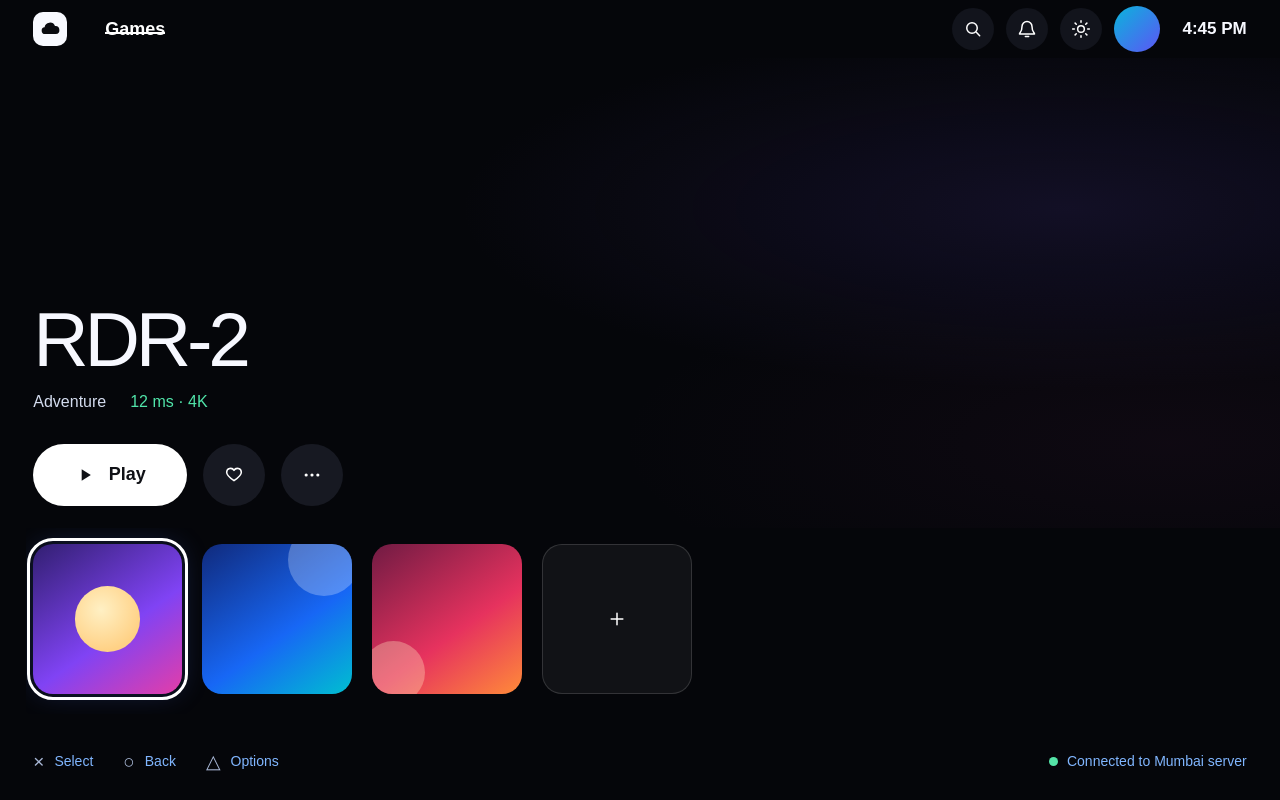
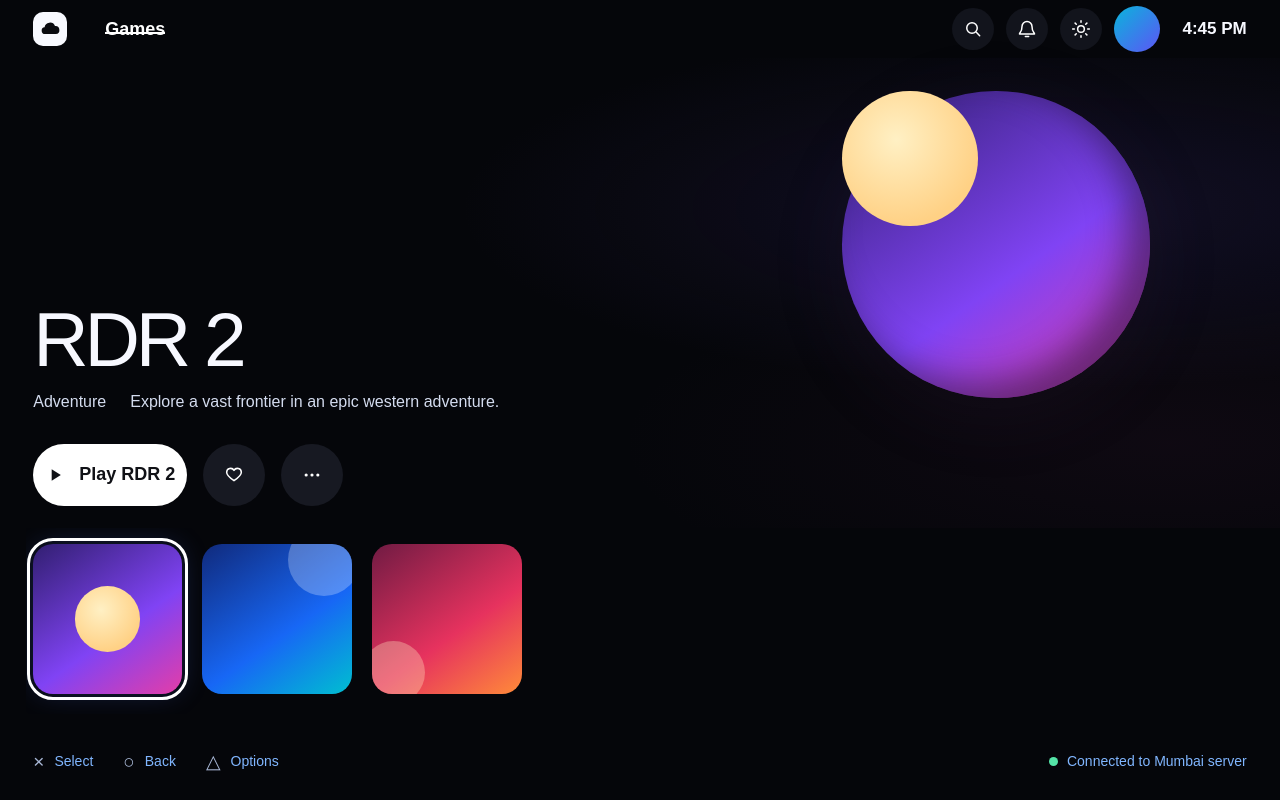
Before and after one commit to ojaswane/CloudGame_client, a Next.js app in the folder frontend/: page / in a window 1280 px wide. Built offline with nearby package versions, Linux system fonts and the light colour scheme.

Commit message:
feat: enhance game data structure and update game selection logic in the game hub

```diff
--- a/frontend/app/games.ts
+++ b/frontend/app/games.ts
@@ -1,7 +1,25 @@
 const games = [
-    { name: "RDR-2", className: "game-art--neon", shape: "orb", type: "Adventure" },
-    { name: "Marvel Spiderman ", className: "game-art--blue", shape: "moon", type: "Action" },
-    { name: "GTAV", className: "game-art--red", shape: "glow", type: "Action" },
+    {
+        name: "RDR 2",
+        className: "game-art--neon",
+        shape: "orb",
+        type: "Adventure",
+        description: "Explore a vast frontier in an epic western adventure.",
+    },
+    {
+        name: "Marvel's Spider-Man",
+        className: "game-art--blue",
+        shape: "moon",
+        type: "Action",
+        description: "Swing through the city and take on its toughest foes.",
+    },
+    {
+        name: "GTA V",
+        className: "game-art--red",
+        shape: "glow",
+        type: "Action",
+        description: "Dive into a sprawling crime story across Los Santos.",
+    },
 ];
 
 export default games;
--- a/frontend/app/page.tsx
+++ b/frontend/app/page.tsx
@@ -1,3 +1,6 @@
+"use client";
+
+import { useState } from "react";
 import games from "./games";
 import LocalClock from "./local-clock";
 
@@ -15,6 +18,9 @@ function Icon({ name }: { name: "cloud" | "search" | "bell" | "sun" | "play" | "
 }
 
 export default function Home() {
+  const [selectedGameIndex, setSelectedGameIndex] = useState(0);
+  const selectedGame = games[selectedGameIndex];
+
   return (
     <main className="game-hub">
       <header className="topbar">
@@ -33,28 +39,35 @@ export default function Home() {
 
       <section className="featured-game" id="games" aria-labelledby="featured-title">
         <div className="feature-copy">
-          <h1 id="featured-title">{games[0].name}</h1>
+          <h1 id="featured-title">{selectedGame.name}</h1>
           <div className="game-meta">
-            {/* replace this with actual game metadata */}
-            <span>{games[0].type}</span><span className="connection-speed">12 ms · 4K</span>
+            <span>{selectedGame.type}</span>
+            <span>{selectedGame.description}</span>
           </div>
           <div className="feature-actions">
-            <button className="play-button"><Icon name="play" /><span>Play</span></button>
-            <button className="round-button" aria-label={`Add ${games[0].name} to favorites`}><Icon name="heart" /></button>
+            <button className="play-button"><Icon name="play" /><span>Play {selectedGame.name}</span></button>
+            <button className="round-button" aria-label={`Add ${selectedGame.name} to favorites`}><Icon name="heart" /></button>
             <button className="round-button" aria-label="More options"><Icon name="more" /></button>
           </div>
         </div>
-        {/* <div className="feature-orb" aria-hidden="true" /> */}
+        <div className={`feature-orb ${selectedGame.className}`} aria-hidden="true">
+          <span className={`art-shape art-shape--${selectedGame.shape}`} />
+        </div>
       </section>
 
       <section className="game-shelf" aria-label="Available games">
         <div className="game-list">
           {games.map((game, index) => (
-            <button className={`game-card ${index === 0 ? "is-selected" : ""}`} key={game.name} aria-label={game.name} aria-pressed={index === 0}>
+            <button
+              className={`game-card ${index === selectedGameIndex ? "is-selected" : ""}`}
+              key={game.name}
+              aria-label={`Show ${game.name}`}
+              aria-pressed={index === selectedGameIndex}
+              onClick={() => setSelectedGameIndex(index)}
+            >
               <span className={`game-art ${game.className}`}><span className={`art-shape art-shape--${game.shape}`} /></span>
             </button>
           ))}
-          <button className="game-card add-game" aria-label="Add a game"><Icon name="plus" /></button>
         </div>
       </section>
 
```
